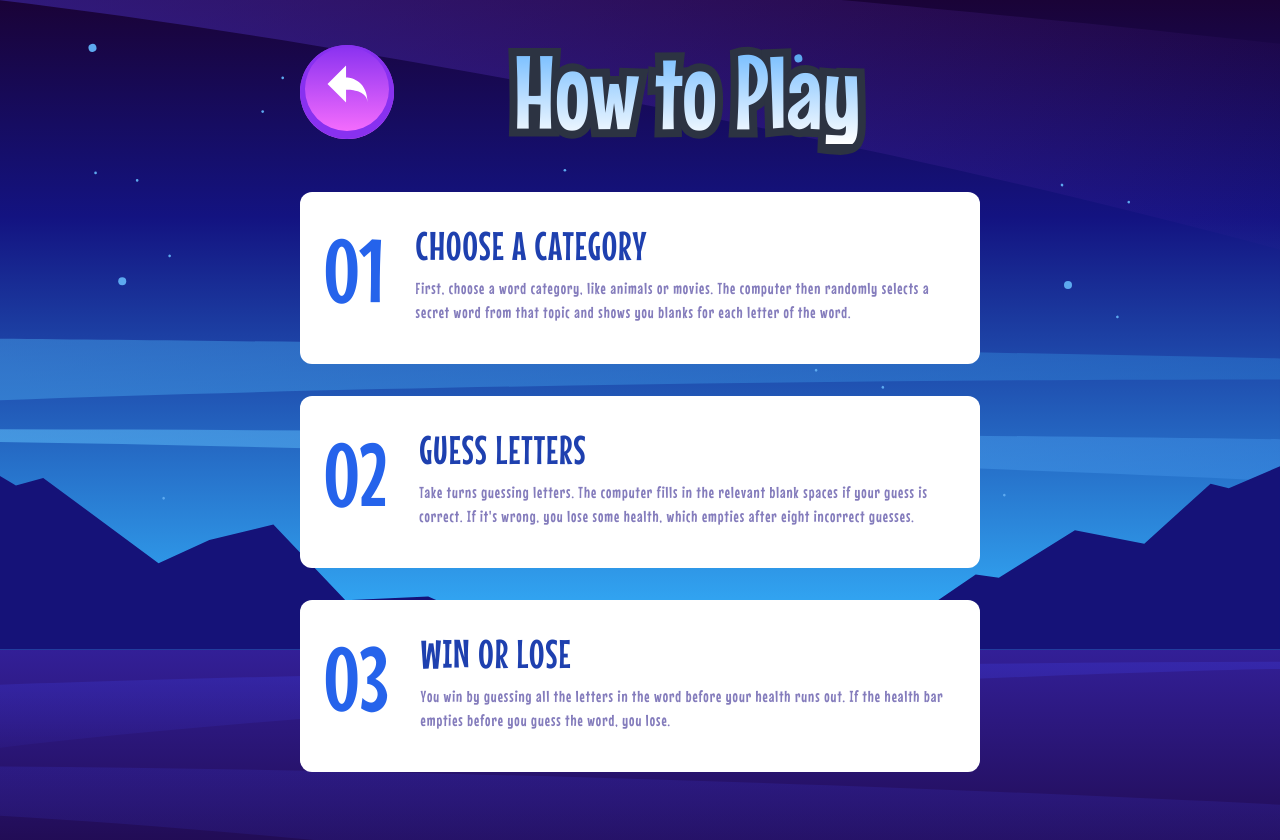
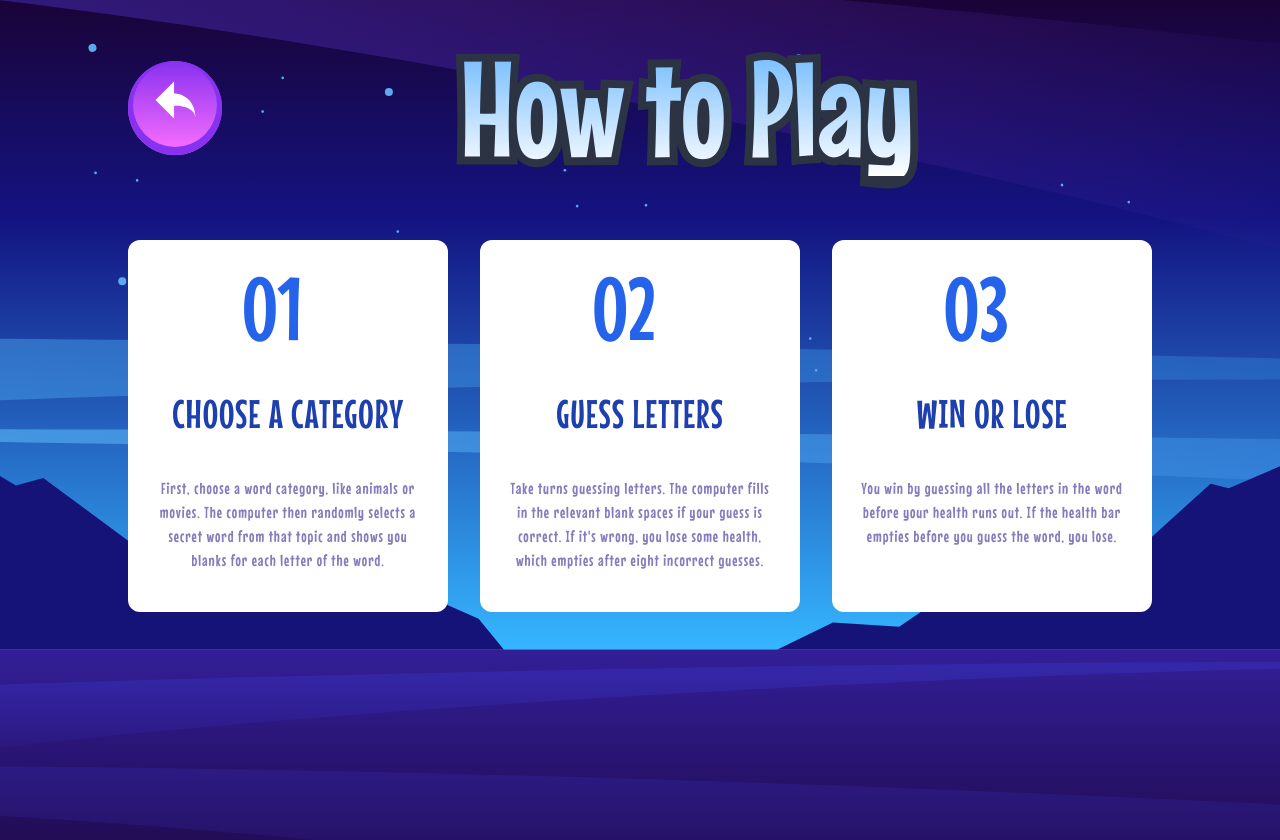
Before and after one commit to djneill/hangman-game, a Next.js app: page /howToPlay in a window 1280 px wide. Built offline with nearby package versions, Linux system fonts and the light colour scheme.

Commit message:
fix TW to accommodate laptop / desktop. How to page complete for all screens.

```diff
--- a/src/app/howToPlay/page.tsx
+++ b/src/app/howToPlay/page.tsx
@@ -11,31 +11,33 @@ interface Rule {
 
 export default function Page() {
     return (
-        <div className='min-h-screen w-[324px] sm:w-[680px] mx-auto mt-10'>
-            <div className="flex justify-between sm:flex-row mb-12 items-center">
+        <div className='min-h-screen w-[324px] sm:w-[680px] lg:w-[1024px] lg:max-w-[1216px] mx-auto mt-10'>
+            <div className="flex justify-between sm:flex-row mb-16 items-center">
                 <Link href={'/'}>
                     <BackButton />
                 </Link>
-                <div className='text-heading-m sm:text-heading-mid sm:flex sm:mx-auto sm:self-center gradient-text'
+                <div className='text-heading-m sm:text-heading-mid lg:text-heading-xl sm:flex sm:mx-auto sm:self-center gradient-text'
                     data-text="How to Play"
                 >
                     How to Play
                 </div>
             </div>
 
+            <div className='lg:grid lg:grid-cols-3 lg:gap-8 md:w-full'>
                 {rules.map((rule: Rule) => (
                     <div key={rule.id} className='rounded-xl p-6 mb-8 bg-white'>
                         <div className="body mb-4">
-                        <div className='sm:flex sm:flex-row '>
-                            <span className='text-blue-600 mr-4 sm:mr-8 sm:self-center sm:text-heading-l'>{rule.id}</span>
+                            <div className='sm:flex sm:flex-row lg:flex-col lg:text-center '>
+                                <span className='text-blue-600 mr-4 sm:mr-8 sm:self-center sm:text-heading-l lg:mb-8'>{rule.id}</span>
                                 <span className='sm:w-full'>
                                     <span className='text-blue-800 sm:text-[40px] sm:tracking-wide'>{rule.title.toUpperCase()}</span>
-                                <p className='body-s text-gray-600'>{rule.description}</p>
+                                    <p className='body-s text-gray-600 lg:mt-8'>{rule.description}</p>
                                 </span>
                             </div>
                         </div>
                     </div>
                 ))}
+            </div>
         </div>
     )
 }
```
Lines whose indentation alone changed are shown as unchanged.
